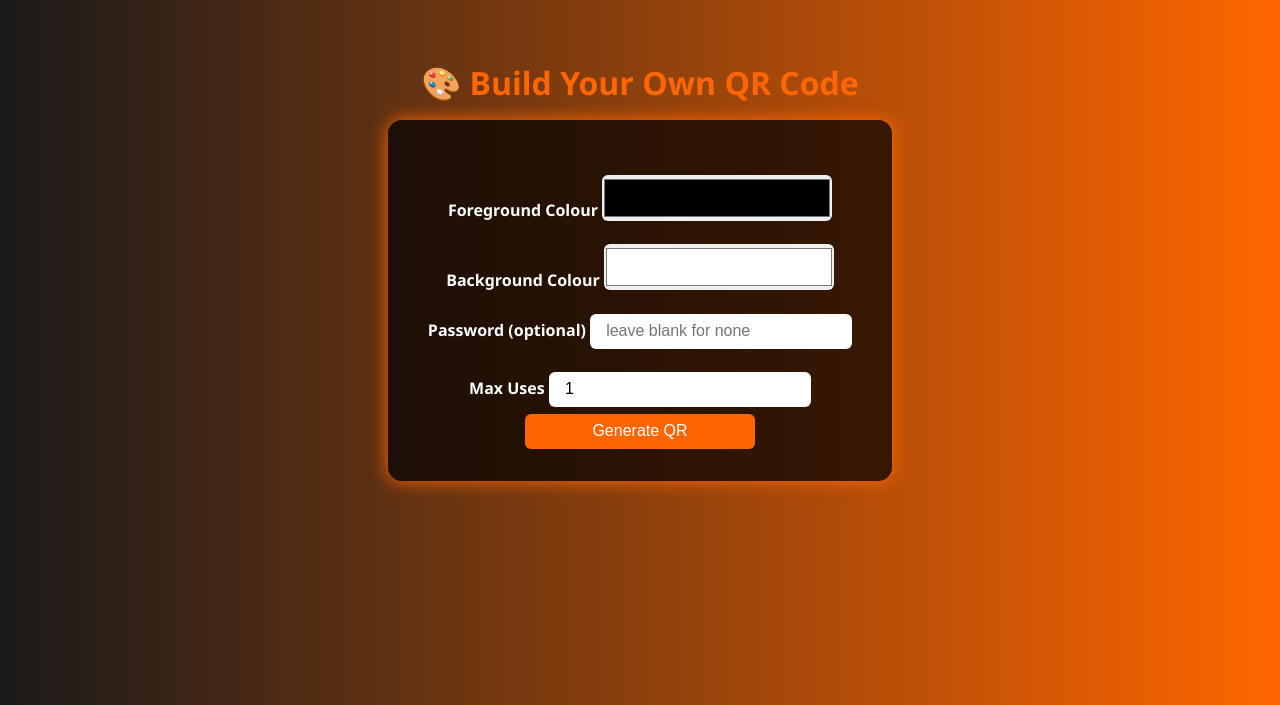
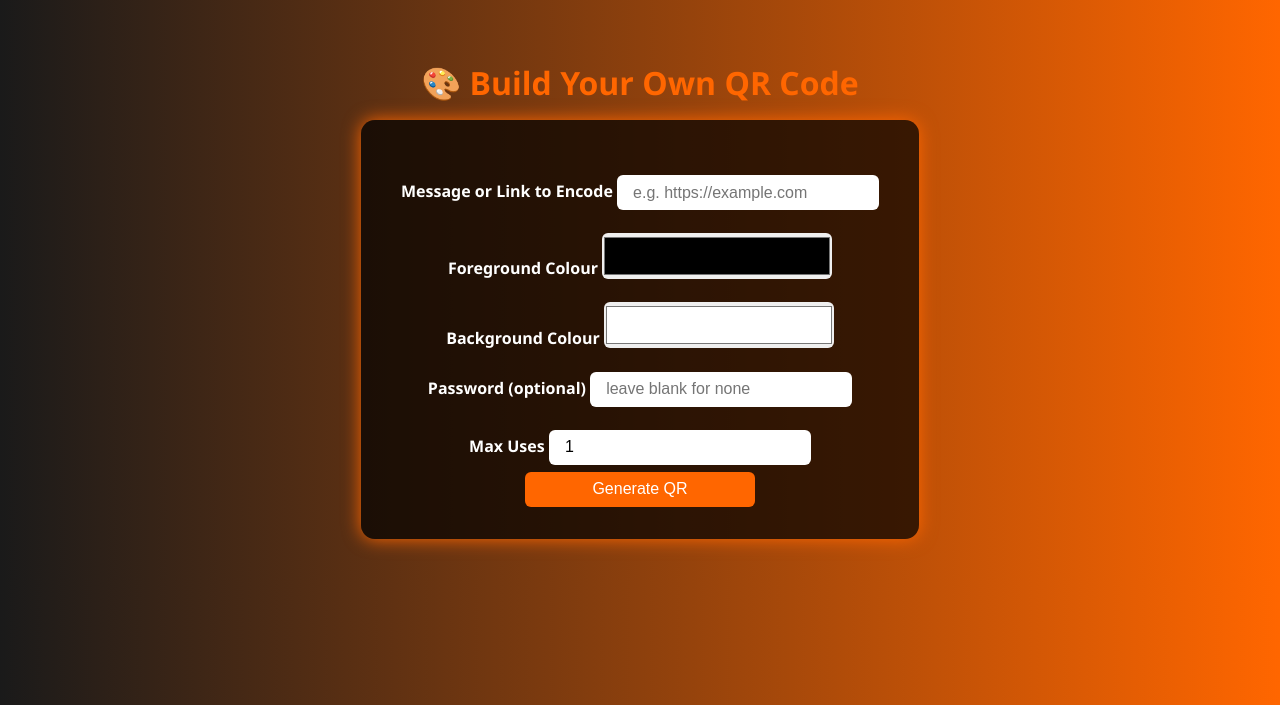
Before and after one commit to Siddhubn/QR-Gen, a Flask app: page / in a window 1280 px wide. Shown: the top 705 px of the page. Run offline with Flask 3, Linux system fonts and the light colour scheme.

Commit message:
Refactor form layout in index.html for improved readability and organization

```diff
--- a/templates/index.html
+++ b/templates/index.html
@@ -26,24 +26,29 @@
     <h1>🎨 Build Your Own QR Code</h1>
 
    <form method="POST">
-        <label>Foreground&nbsp;Colour
+    <label>Message or Link to Encode
+        <input type="text" name="message" placeholder="e.g. https://example.com" required>
+    </label>
+
+    <label>Foreground Colour
         <input type="color" name="fg_color" value="#000000">
     </label>
 
-        <label>Background&nbsp;Colour
+    <label>Background Colour
         <input type="color" name="bg_color" value="#ffffff">
     </label>
 
-        <label>Password&nbsp;(optional)
+    <label>Password (optional)
         <input type="text" name="password" placeholder="leave blank for none">
     </label>
 
-        <label>Max&nbsp;Uses
+    <label>Max Uses
         <input type="number" name="max_uses" value="1" min="1">
     </label>
 
     <button type="submit">Generate QR</button>
 </form>
+
 
     {% if qr_code %}
         <div style="margin-top:3rem">
```
Lines whose indentation alone changed are shown as unchanged.
